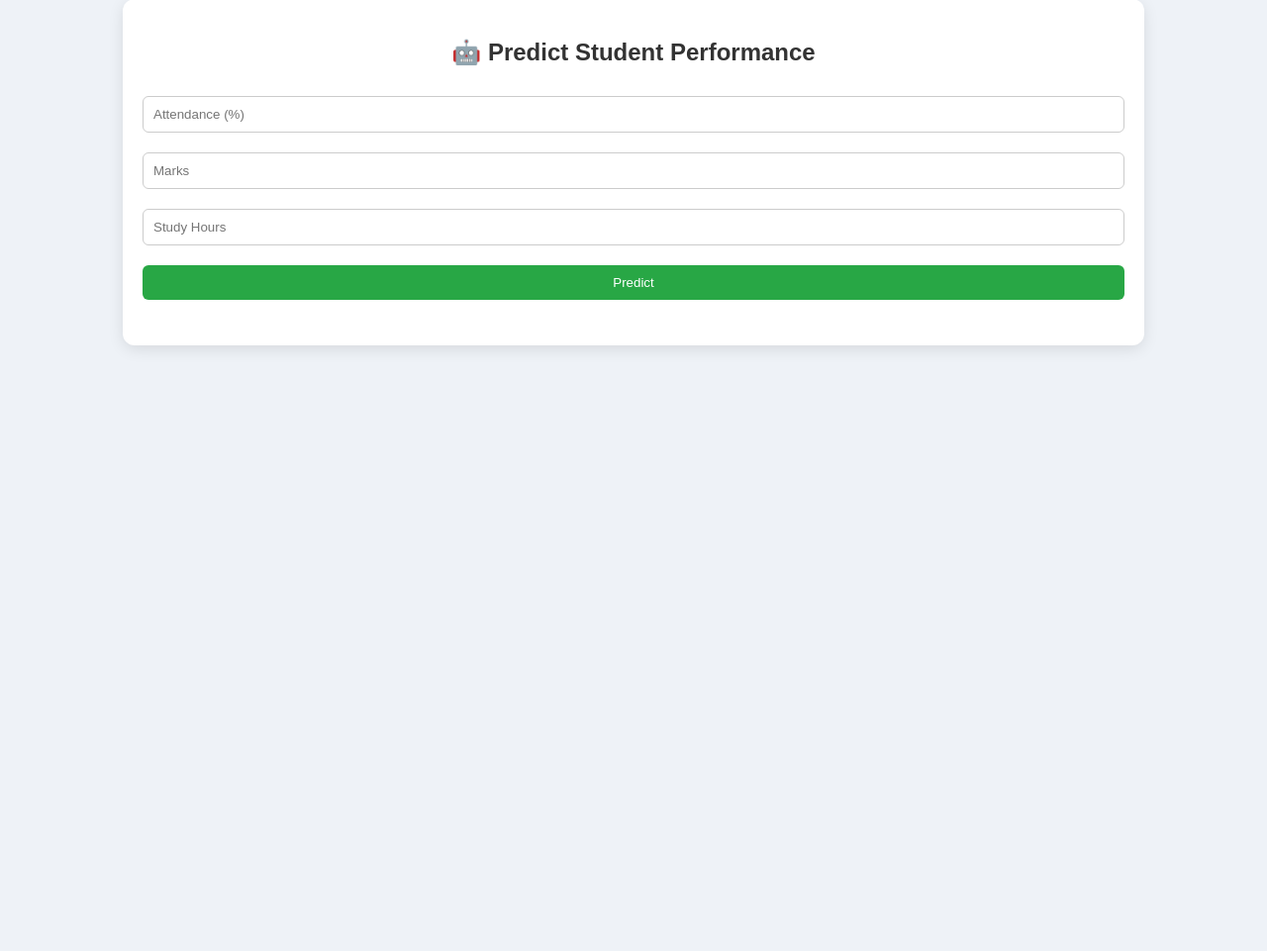
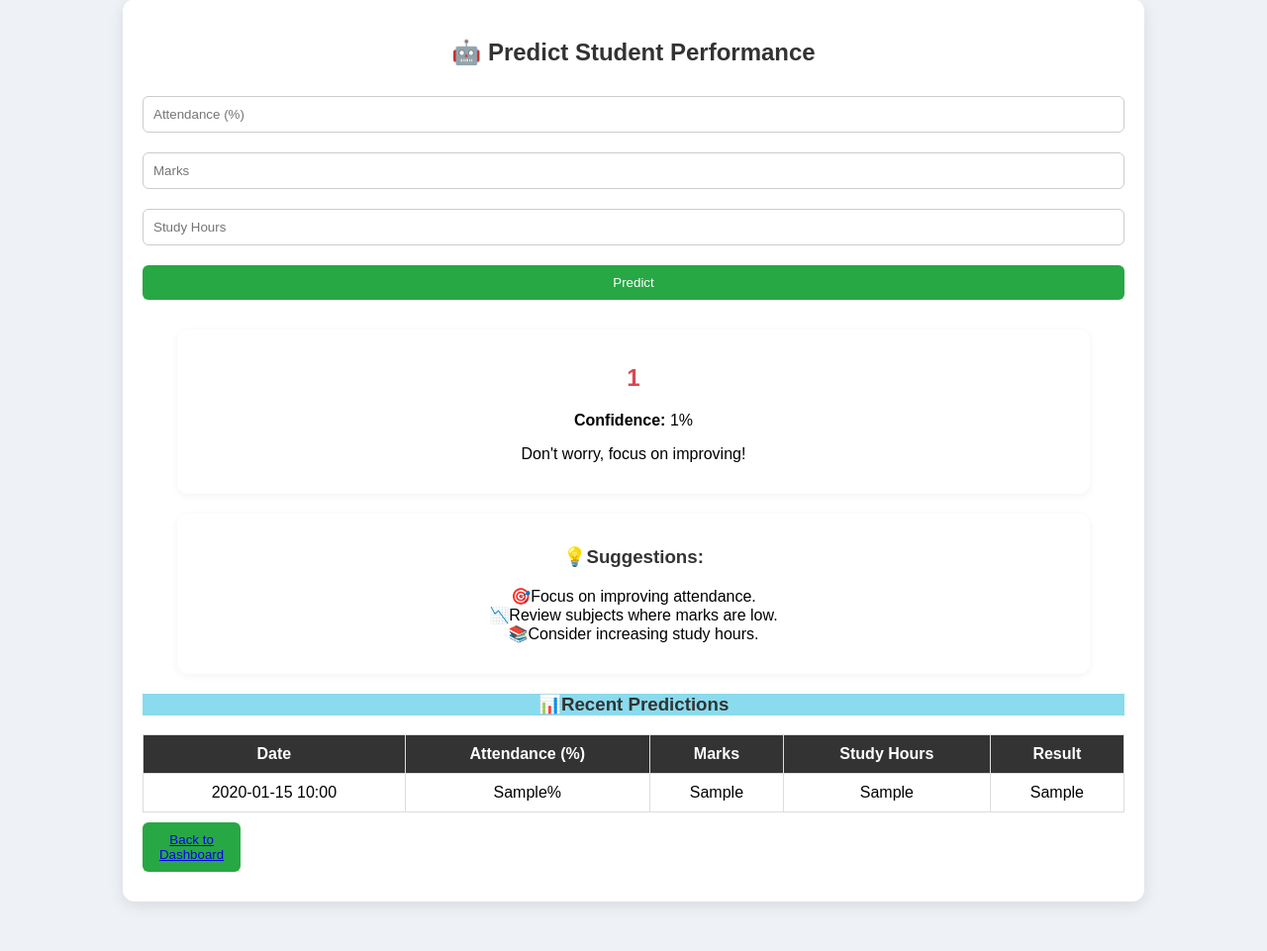
Before and after one commit to Gunjan750/acadiq, a PHP site: page /predict.php in a window 1280 px wide. Shown: the part 51-1012 px from the top of the page at 99% size. Before the commit the page ends 404 px from the top, so only its background shows below. Run offline with PHP 8.4, Linux system fonts and the light colour scheme; the visitor is signed in with stand-in values (Sample User, id 1); tables that the repository leaves empty or names only in its code hold one stand-in row (values such as "Sample post").

Commit message:
added suggestions and prediction history

```diff
--- a/add_student.php
+++ b/add_student.php
@@ -56,7 +56,7 @@ if (isset($_POST['submit'])) {
 <div class="container">
 
     <h2>Add New Student</h2>
-    <a href="index.php">← Back to Student List</a><br><br>
+    <a href="index.php">Back to Student List</a><br><br>
 
     <?php if ($error) echo "<p class='error'>$error</p>"; ?>
     <?php if ($success) echo "<p class='success'>$success</p>"; ?>
--- a/predict.php
+++ b/predict.php
@@ -1,34 +1,78 @@
 <?php
-$output = "";
+include "config.php";
+session_start();
+$res = "";
+$prob = "";
 $error = "";
+
+if (isset($_SESSION['prediction_result'])) {
+    $res = $_SESSION['prediction_result'];
+    $prob = $_SESSION['prediction_prob'];
+    unset($_SESSION['prediction_result']);
+    unset($_SESSION['prediction_prob']);
+}
+
+if (!isset($_SESSION['user'])) {
+    header("Location: login.php");
+    exit();
+}
 
 if (isset($_POST['predict'])) {
 
     // Sanitize + validate inputs
     $attendance = floatval($_POST['attendance']);
     $marks = floatval($_POST['marks']);
-    $study = floatval($_POST['study']);
+    $study_hours = floatval($_POST['study_hours']);
 
     if ($attendance < 0 || $attendance > 100) {
         $error = "Attendance must be between 0 and 100!";
     } elseif ($marks < 0 || $marks > 100) {
         $error = "Marks must be between 0 and 100!";
-    } elseif ($study < 0) {
+    } elseif ($study_hours < 0) {
         $error = "Study hours must be positive!";
     } else {
 
-        // 🔐 Safe command execution
+        // Safe command execution
         $python = "C:\\Users\\Admin\\AppData\\Local\\Programs\\Python\\Python314\\python.exe";
         $script = "C:\\xampp\\htdocs\\acadiq\\predict.py";
 
         $command = 'cmd /c ""' . $python . '" "' . $script . '" '
          . escapeshellarg($attendance) . ' '
          . escapeshellarg($marks) . ' '
-         . escapeshellarg($study) . ' 2>&1"';
+         . escapeshellarg($study_hours) . ' 2>&1"';
         $result = shell_exec($command);
 
         if ($result) {
             $output = trim($result);
+            $parts = explode("|", $output);
+
+        if (count($parts) == 2) {
+         $res = $parts[0];
+         $prob = round($parts[1] * 100, 2);
+
+        // Get logged-in user ID
+        $email = $_SESSION['user'];
+        $user_query = "SELECT id FROM students WHERE email='$email'";
+        $user_result = mysqli_query($conn, $user_query);
+        $user = mysqli_fetch_assoc($user_result);
+        $student_id = $user['id'];
+
+        $insert = "INSERT INTO predictions
+        (student_id, prediction, attendance, marks, study_hours)
+        VALUES ('$student_id', '$res', '$attendance', '$marks', '$study_hours')";
+
+        mysqli_query($conn, $insert);
+
+        // SAVE result for display
+        $_SESSION['prediction_result'] = $res;
+        $_SESSION['prediction_prob'] = $prob;
+
+        // REDIRECT to avoid form resubmission
+        header("Location: predict.php");
+        exit();
+        }   else {
+        echo "<p class='error'>Unexpected output format from Python script.</p>";
+    }
         } else {
             $error = "Prediction failed. Check Python setup.";
         }
@@ -46,28 +90,63 @@ if (isset($_POST['predict'])) {
     <form method="POST">
         <input type="number" name="attendance" placeholder="Attendance (%)" value="<?php if(isset($_POST['attendance'])) echo $_POST['attendance']; ?>" required><br>
         <input type="number" name="marks" placeholder="Marks" value="<?php if(isset($_POST['marks'])) echo $_POST['marks']; ?>" required><br>
-        <input type="number" name="study" placeholder="Study Hours" value="<?php if(isset($_POST['study'])) echo $_POST['study']; ?>" required><br>
+        <input type="number" name="study_hours" placeholder="Study Hours" value="<?php if(isset($_POST['study_hours'])) echo $_POST['study_hours']; ?>" required><br>
         <button name="predict">Predict</button>
     </form>
 
-   <?php
-if (!empty($output)) {
-
-    $parts = explode("|", $output);
-
-    if (count($parts) == 2) {
-        $res = $parts[0];
-        $prob = round($parts[1] * 100, 2);
+    <!-- Display result -->
+    <?php if (!empty($res)) { ?>
+        <?php
+        $color = ($res == 'Pass') ? '#0caa31' : '#d84854';
+        $message = ($res == 'Pass') ? "Great job! Keep it up!" : "Don't worry, focus on improving!";
         ?>
+        <div class="card">
+            <h2 style="color: <?php echo $color; ?>;"><?php echo $res; ?></h2>
+            <p style="text-align: center;"><strong>Confidence: </strong><?php echo $prob; ?>%</p>
+            <p><?php echo $message; ?></p>
+        </div>
 
         <div class="card">
-            <h3 class="success">Prediction: <?php echo $res; ?></h3>
-            <p>Confidence: <?php echo $prob; ?>%</p>
+            <h3>💡Suggestions:</h3>
+            <ul>
+                <?php
+                if ($res == 'Pass') {
+                    echo "<li>💪Maintain attendance and marks.</li>";
+                    echo "<li>📚Try to increase study hours for even better results.</li>";
+                    echo "<li>📈Keep practicing regularly!</li>";
+                } else {
+                    echo "<li>🎯Focus on improving attendance.</li>";
+                    echo "<li>📉Review subjects where marks are low.</li>";
+                    echo "<li>📚Consider increasing study hours.</li>";
+                }
+                ?>
+            </ul>
         </div>
 
-        <?php
-    } else {
-        echo "<p class='error'>Unexpected output format from Python script.</p>";
-    }
-}
-?>
+        <!-- History -->
+        <h3 style="background-color: #89dbed;">📊Recent Predictions</h3>
+        <table>
+            <tr>
+                <th>Date</th>
+                <th>Attendance (%)</th>
+                <th>Marks</th>
+                <th>Study Hours</th>
+                <th>Result</th>
+            </tr>
+            <?php
+            $email = $_SESSION['user'];
+            $query = "SELECT p.prediction, p.created_at, p.attendance, p.marks, p.study_hours FROM predictions p JOIN students s ON p.student_id = s.id WHERE s.email = '$email' ORDER BY p.created_at DESC";
+                $result = mysqli_query($conn, $query);
+                while ($row = mysqli_fetch_assoc($result)) {
+                    echo "<tr>";
+                    echo "<td>" . date("Y-m-d H:i", strtotime($row['created_at'])) . "</td>";
+                    echo "<td>" . htmlspecialchars($row['attendance']) . "%</td>";
+                    echo "<td>" . htmlspecialchars($row['marks']) . "</td>";
+                    echo "<td>" . htmlspecialchars($row['study_hours']) . "</td>";
+                    echo "<td>" . htmlspecialchars($row['prediction']) . "</td>";
+                }
+            }
+        ?>
+        </table>
+        <button style="width: 10%;"><a href="dashboard.php">Back to Dashboard</a></button>
+</div>
--- a/style.css
+++ b/style.css
@@ -71,6 +71,7 @@ button:hover {
     border-radius: 12px;
     width: 90%;
     box-shadow: 0 2px 8px rgba(0,0,0,0.05);
+    text-align: center;
 }
 
 /* 📋 Tables */
@@ -92,7 +93,7 @@ th, td {
 }
 
 tr:hover {
-    background-color: #f5f5f5;
+    background-color: #f2f2f2;
 }
 
 /* ✅ Messages */
@@ -102,6 +103,7 @@ tr:hover {
     padding: 10px;
     border-radius: 6px;
     text-align: center;
+    font-weight: bold;
 }
 
 .error {
@@ -110,6 +112,7 @@ tr:hover {
     padding: 10px;
     border-radius: 6px;
     text-align: center;
+    font-weight: bold;
 }
 
 /* 🚪 Logout Button */
@@ -120,3 +123,18 @@ tr:hover {
 .logout-button:hover {
     background: #c82333 !important;
 }
+
+/* List */
+ul {
+    list-style-type: none;
+    padding: 0;
+}
+
+/* Analytics Cards */
+.analytics {
+    display: flex;
+    justify-content: space-between;
+}
+.analytics .card {
+    flex: 1;
+}
```
Also changed, not shown: dashboard.php (+40 -1 lines).
